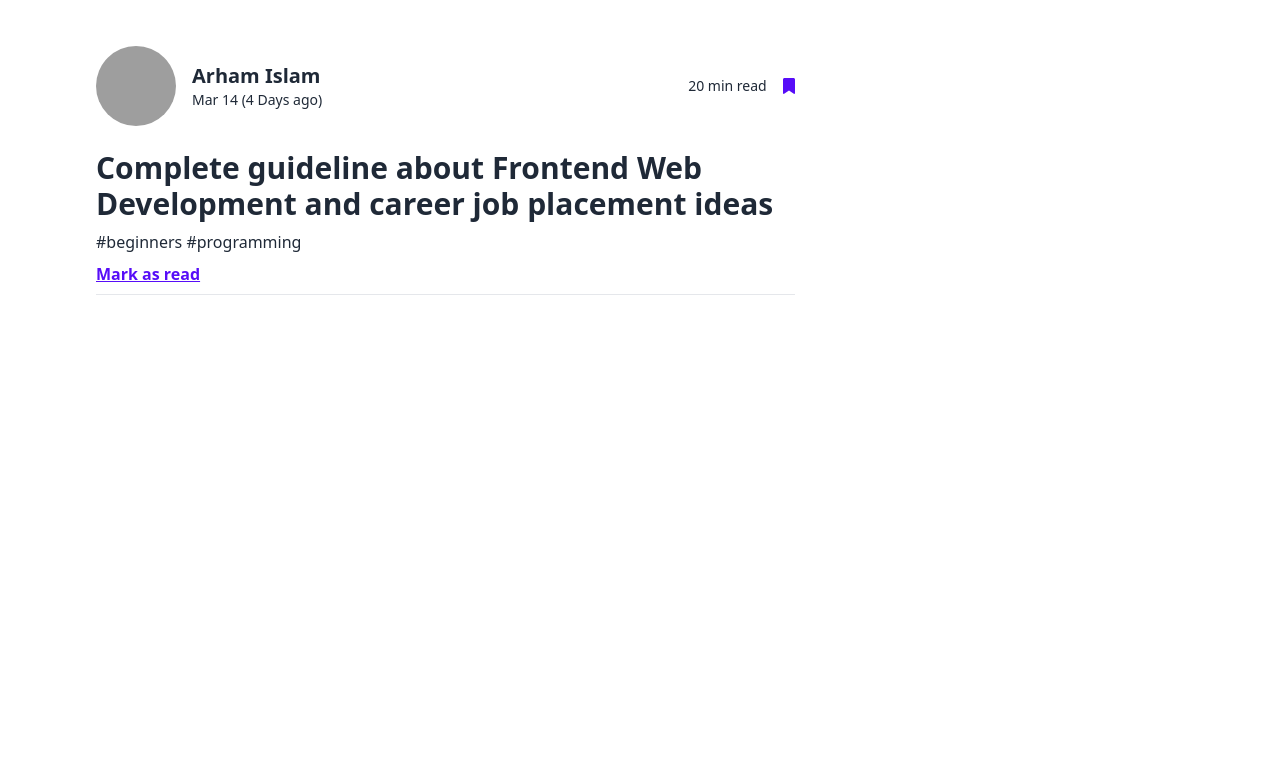
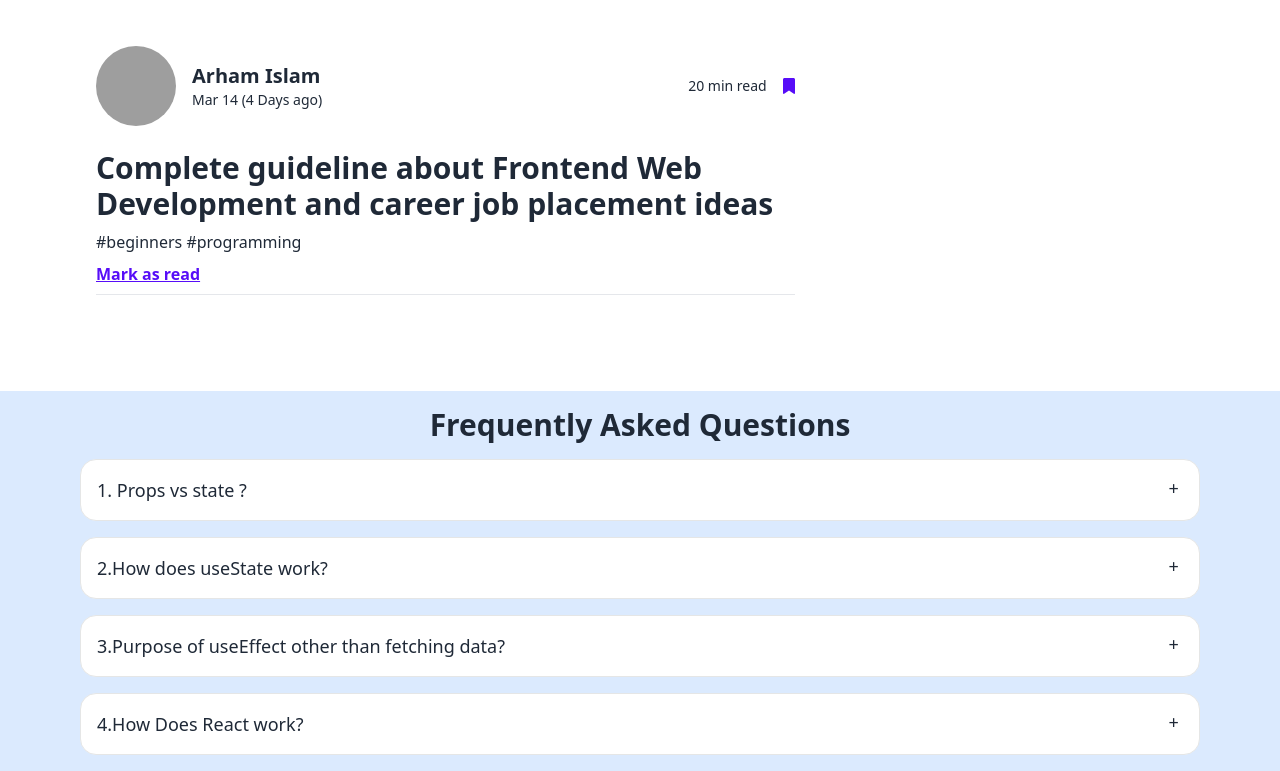
Before and after one commit to Rifat0001/knowledge-cafe, a React (Vite) app: page / in a window 1280 px wide. Shown: the part 2480-3251 px from the top of the page. Before the commit the page ends 2871 px from the top, so only its background shows below. Built offline with nearby package versions, Linux system fonts and the light colour scheme; grey boxes are pictures that could not be loaded.

Commit message:
faq added

```diff
--- a/src/App.jsx
+++ b/src/App.jsx
@@ -1,5 +1,6 @@
 // import React from 'react';
 
+import Faq from "./components/Faq/Faq";
 import Header from "./components/Header/Header";
 import Home from "./components/Home/Home";
 
@@ -8,6 +9,7 @@ const App = () => {
     <div>
       <Header></Header>
       <Home></Home>
+      <Faq></Faq>
     </div>
   );
 };
--- /dev/null
+++ b/src/components/Faq/Faq.jsx
@@ -0,0 +1,58 @@
+// import React from 'react';
+
+const Faq = () => {
+    return (
+        <div className="bg-blue-100 py-4 md:mt-0 mt-4">
+            <h2 className="font-bold md:text-3xl text-2xl text-center ">Frequently Asked Questions</h2>
+            <div className="md:px-20 px-2 md:mt-4 mt-2">
+                <div tabIndex={0} className="collapse collapse-plus border border-base-300 bg-base-100 rounded-box">
+                    <div className="collapse-title text-lg font-medium">
+                        1. Props vs state ?
+                    </div>
+                    <div className="collapse-content">
+                        <p>Answer: Props is short for properties and they are used to pass data between React components. React’s data flow between components is uni-directional.</p>
+                        <p>React has another special built-in object called state, which allows components to create and manage their own data. So unlike props, components cannot pass data with state, but they can create and manage it internally.</p>
+                    </div>
+                </div>
+            </div>
+            <div className="md:px-20 px-2 md:mt-4 mt-2">
+                <div tabIndex={0} className="collapse collapse-plus border border-base-300 bg-base-100 rounded-box">
+                    <div className="collapse-title text-lg font-medium">
+                        2.How does useState work?
+                    </div>
+                    <div className="collapse-content">
+                        <p>Answer: useState gives an array consists of two values: a variable and a set function which update the state variable. The initial value of useState can be empty array, 0, null or any initial value.</p>
+                    </div>
+                </div>
+            </div>
+            <div className="md:px-20 px-2 md:mt-4 mt-2">
+                <div tabIndex={0} className="collapse collapse-plus border border-base-300 bg-base-100 rounded-box">
+                    <div className="collapse-title text-lg font-medium">
+                        3.Purpose of useEffect other than fetching data?
+                    </div>
+                    <div className="collapse-content">
+                        <p>Answer: Purpose of useEffect other than fetching data are the following </p>
+                        <ol>
+                            <li>1.Input field validation</li>
+                            <li>2.Side Effect Runs After Props and State Value Change</li>
+                            <li>3.Side Effect Runs Only Once After Initial Render</li>
+                            <li>4.Live filtering on state change.</li>
+                        </ol>
+                    </div>
+                </div>
+            </div>
+            <div className="md:px-20 px-2 md:mt-4 mt-2">
+                <div tabIndex={0} className="collapse collapse-plus border border-base-300 bg-base-100 rounded-box">
+                    <div className="collapse-title text-lg font-medium">
+                        4.How Does React work?
+                    </div>
+                    <div className="collapse-content">
+                        <p>Answer: React is a JavaScript library developed by FaceBook. It is used for building interactive user interface and writing code using React is very efficient. It has some key features like JSX, Virtual DOM, Props, State Management etc. Besides, it is easy to use, easier component writing, high performance, SEO friendly etc. Whenever a React component returns an element, the Virtual DOM will update the real DOM to match. In this way react work efficiently.</p>
+                    </div>
+                </div>
+            </div>
+        </div>
+    );
+};
+
+export default Faq;
```
